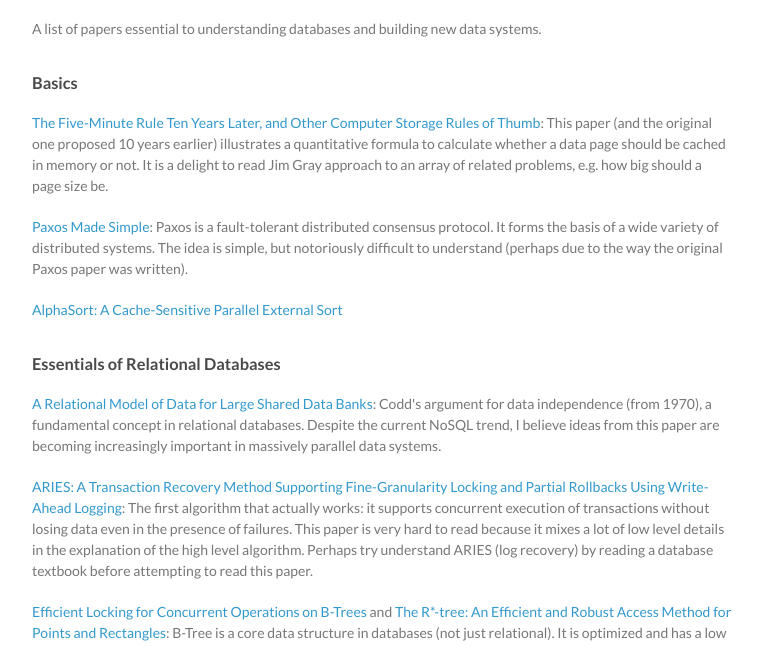
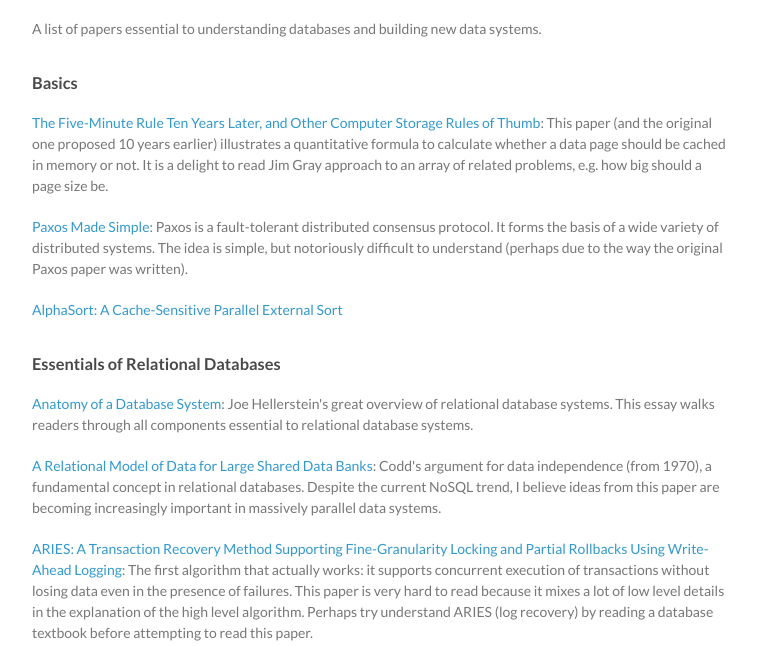
Before and after one commit to rxin/db-readings, a plain HTML site: page index.html in a window 1280 px wide. Shown: the part 147-793 px from the top of the page, without its empty margins (26-789 px from the left). Drawn offline with Linux system fonts and the light colour scheme.

Commit message:
Added Anatomy of a Database System.

```diff
--- a/index.html
+++ b/index.html
@@ -36,6 +36,8 @@
 <!--- ############################################################ -->
 <!--- ############################################################ -->
 <h3>Essentials of Relational Databases</h3>
+
+<p><a href="http://mitpress.mit.edu/books/chapters/0262693143chapm2.pdf">Anatomy of a Database System</a>: Joe Hellerstein's great overview of relational database systems. This essay walks readers through all components essential to relational database systems.
 
 <p><a href="http://www.cs.berkeley.edu/~rxin/db-papers/Relational-Model-Codd.pdf">A  Relational Model of Data for Large Shared Data Banks</a>: Codd's argument for data independence (from 1970), a fundamental concept in relational databases. Despite the current NoSQL trend, I believe ideas from this paper are becoming increasingly important in massively parallel data systems.</p>
 
```
